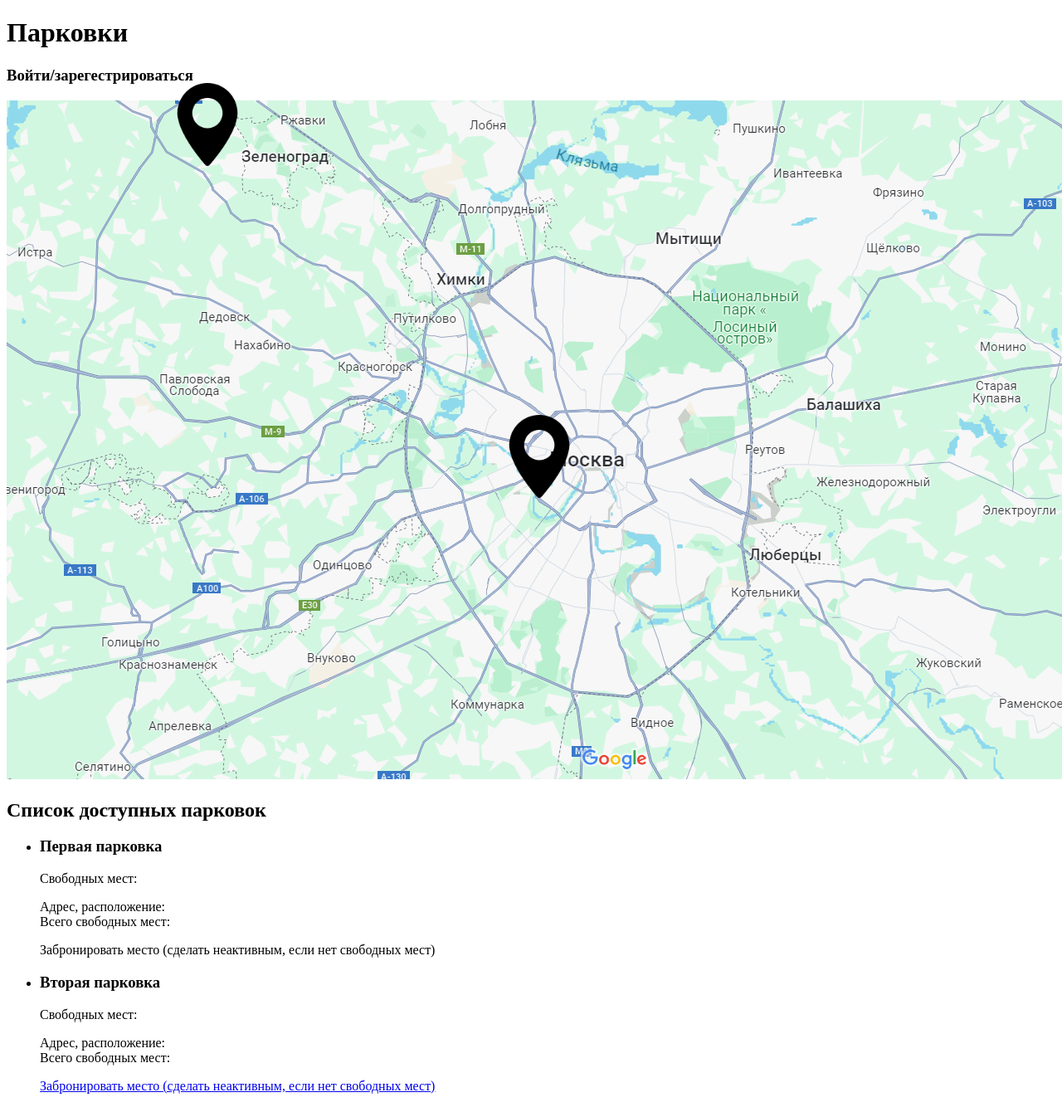
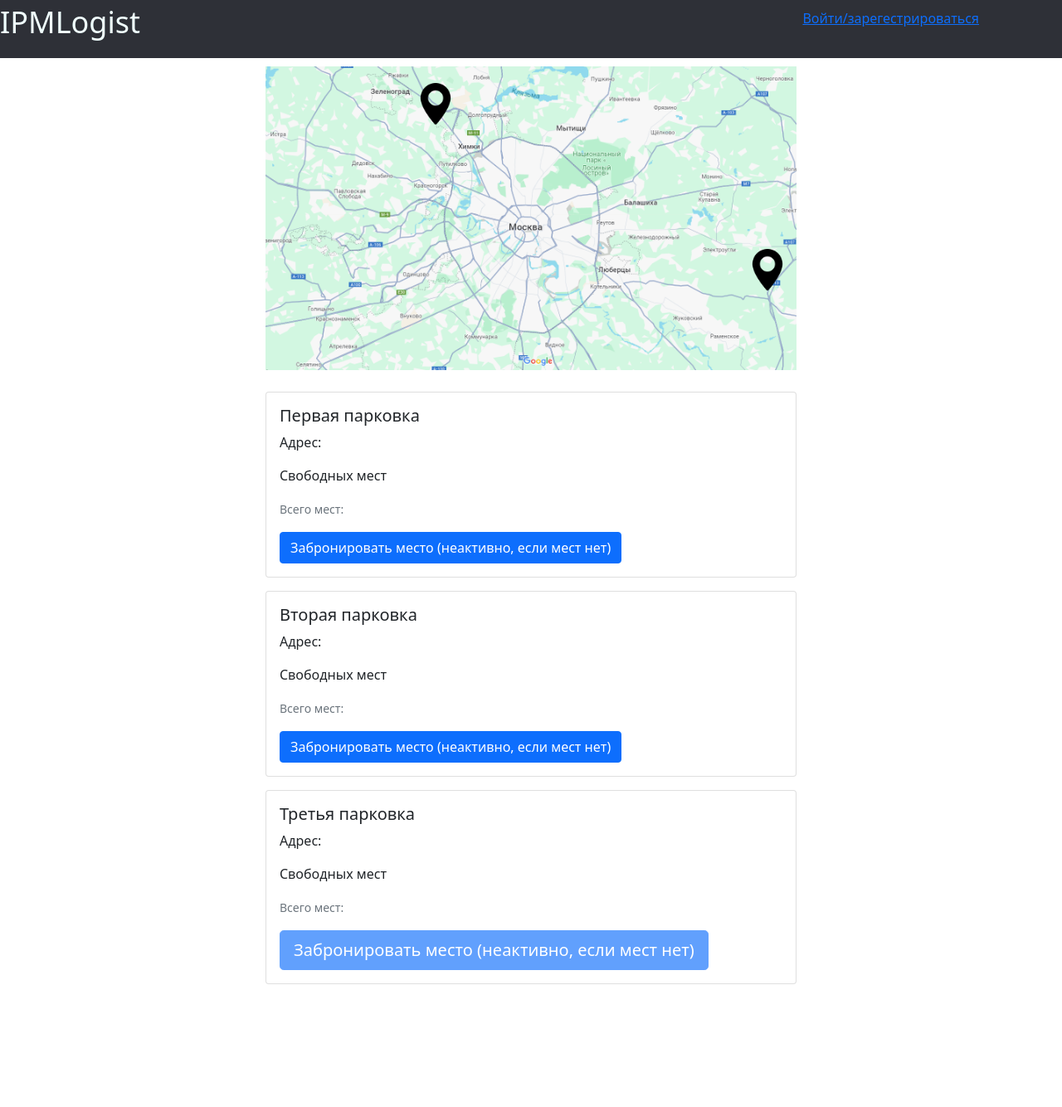
Before and after one commit to serggwp/parking_ipm, a Django app: page / in a window 1280 px wide; the page is wider, and only the part inside the window is pictured. Shown: that part at 83% size. After the commit the page ends 1186 px from the top of that part, so only its background shows below. Run offline with Django 5.2, Linux system fonts and the light colour scheme.

Commit message:
визуал

```diff
--- a/parkovka3/main_page/static/main_page/css/main_css.css
+++ b/parkovka3/main_page/static/main_page/css/main_css.css
@@ -1,16 +1,64 @@
+/* ----------------------------------ШАПКА------------------------------- */
+
+header {
+  width: 100%;
+  background: #2e3037;
+  height: 70px;
+  position: absolute;
+}
+
+.title {
+  color: azure;
+  font-size: 36px;
+  text-align: left;
+  position: relative;
+}
+
+.menu {
+  list-style: none;
+  position: absolute;
+  top: 10px;
+  right: 100px;
+}
+
+.autoriz {
+  text-align: right
+}
+
+
+/* -------------------------------КАРТА И ВСЕ С НЕЙ СВЯЗАННОЕ------------------------------ */
 
 .marker_icon {
-        position: absolute;
-        top: 100px;
-        left: 200px;
-        width: 100px;
-        height: 100px;
-      }
+  position: absolute;
+  top: 100px;
+  left: 500px;
+  width: 50px;
+  height: 50px;
+}
 
-.marker_icon_2{
-        position: absolute;
-        top: 500px;
-        left: 600px;
-        width: 100px;
-        height: 100px;
-      }
+.marker_icon_2 {
+  position: absolute;
+  top: 300px;
+  left: 900px;
+  width: 50px;
+  height: 50px;
+}
+
+/* .map_div {
+  background-color: rgb(240, 240, 240);
+} */
+
+.stat_map {
+  display: block;
+  margin: 2% auto 2% auto;
+  width: 50%;
+  height: 50%;
+}
+
+/* ---------------------------------------ПАРКОВКИ----------------------------------------------- */
+
+.parkings {
+  margin: 2% auto 2% auto;
+  width: 50%;
+  height: 50%;
+}
--- a/parkovka3/main_page/templates/main_page/layout.html
+++ b/parkovka3/main_page/templates/main_page/layout.html
@@ -7,10 +7,20 @@
     <meta charset="UTF-8">
     <meta name="viewport" content="width=device-width, initial-scale=1.0">
     <title>{%block title%}{%endblock%}</title>
+    <link href="https://cdn.jsdelivr.net/npm/bootstrap@5.0.2/dist/css/bootstrap.min.css" rel="stylesheet" integrity="sha384-EVSTQN3/azprG1Anm3QDgpJLIm9Nao0Yz1ztcQTwFspd3yD65VohhpuuCOmLASjC" crossorigin="anonymous">
     <link rel='stylesheet' href="{% static 'main_page/css/main_css.css' %}">
 </head>
 
 <body>
+    <div id = "wrap">
+        <header></header>
+    </div>
+
+    <div class = "title">IPMLogist</div>
+    <ul class = "menu">
+            <li><a href = "#">Войти/зарегестрироваться</a></li>
+    </ul>
+
     <main>
         {%block content%}
         {%endblock%}
--- a/parkovka3/main_page/templates/main_page/map.html
+++ b/parkovka3/main_page/templates/main_page/map.html
@@ -1,30 +1,27 @@
 {%extends 'main_page/layout.html'%}
 {% load static %}
 
-
 {%block title%} Страница с картой {%endblock%}
 {%block content%}
-<h1>Парковки</h1>
-<h3>Войти/зарегестрироваться</h3>
 
 <!-- карта -->
-<div class='map'>
+<div class='map_div'>
     <a href="#parking_one"><img src="{% static 'main_page/img/marker_icon.png' %}" class="marker_icon"></a>
     <a href="#parking_two"><img src="{% static 'main_page/img/marker_icon.png' %}" class="marker_icon_2"></a>
-    <img src="{% static 'main_page/img/Location.png' %}">
+    <img class = 'stat_map' src="{% static 'main_page/img/Location.png' %}">
 </div>
 
 
 <!-- cписок парковок -->
-<div class='parkings'>
+{% comment %} <div class='parkings'>
     <h2>Список доступных парковок</h2>
     <ul>
         <div class="parking_one">
             <li id='parking_one'>
                 <h3>Первая парковка</h3>
             </li>
-            <p>Свободных мест: </p>
-            <p>Адрес, расположение:<br> Всего свободных мест:</p>
+            <p>Свободных мест: {{ free_space_count }}</p>
+            <p>Адрес, расположение:<br> Всего мест: </p>
             <a>Забронировать место (сделать неактивным, если нет свободных мест)</a>
         </div>
         <div class="parking_two">
@@ -32,10 +29,42 @@
                 <h3>Вторая парковка</h3>
             </li>
             <p>Свободных мест: </p>
-            <p>Адрес, расположение:<br> Всего свободных мест:</p>
+            <p>Адрес, расположение:<br> Всего мест:</p>
             <a href='{%url "reserv"%}'>Забронировать место (сделать неактивным, если нет свободных мест)</a>
         </div>
     </ul>
+</div> {% endcomment %}
+
+<div class = 'parkings'>
+    <div class="card mb-3" id='parking_one'>
+        <div class="card-body">
+          <h5 class="card-title">Первая парковка</h5>
+          <p class="card-text">Адрес:</p>
+          <p class="card-text">Свободных мест</p>
+          <p class="card-text"><small class="text-muted">Всего мест:</small></p>
+          <a href="{%url 'reserv'%}" class="btn btn-primary">Забронировать место (неактивно, если мест нет)</a>
+        </div>
+      </div>
+
+      <div class="card mb-3" id='parking_two'>
+        <div class="card-body">
+          <h5 class="card-title">Вторая парковка</h5>
+          <p class="card-text">Адрес:</p>
+          <p class="card-text">Свободных мест</p>
+          <p class="card-text"><small class="text-muted">Всего мест:</small></p>
+          <a href="{%url 'reserv'%}" class="btn btn-primary">Забронировать место (неактивно, если мест нет)</a>
+        </div>
+      </div>
+
+      <div class="card mb-3" id='parking_three'>
+        <div class="card-body">
+          <h5 class="card-title">Третья парковка</h5>
+          <p class="card-text">Адрес:</p>
+          <p class="card-text">Свободных мест</p>
+          <p class="card-text"><small class="text-muted">Всего мест:</small></p>
+          <a href="{%url 'reserv'%}" class="btn btn-primary btn-lg disabled" role="button" aria-disabled="true">Забронировать место (неактивно, если мест нет)</a>
+        </div>
+      </div>
 </div>
 
 {%endblock%}
--- a/parkovka3/main_page/urls.py
+++ b/parkovka3/main_page/urls.py
@@ -3,6 +3,7 @@ from django.urls import path, include
 from . import views
 
 urlpatterns = [
-    path('', views.main_with_map, name='main_with_map'),  # главная страница
+    path('', views.main_with_map, name='main_with_map'), # главная страница
+    path('', views.free_space, name = 'mesta'),  # отображение свободных мест????
     path('reservation/', include('reservation.urls')),  # страница брони мест
 ]
--- a/parkovka3/main_page/views.py
+++ b/parkovka3/main_page/views.py
@@ -1,7 +1,6 @@
 from django.shortcuts import render
 from reservation.models import Reserv_mest_parkovki
 from django.db.models import Count
-
 # возвращает html первой страницы
 
 
@@ -13,10 +12,6 @@ def main_with_map(request):
 
 
 def free_space(request):
-    free_space_count = Reserv_mest_parkovki.objects.filter(status=True).count()
-
-    context = {
-        'free_space_count': free_space_count,
-    }
-
-    return render(request, 'main_page/map.html', context)
+    free_space_count = Reserv_mest_parkovki.objects.filter(status=False).count()
+    print('acjk', free_space_count)
+    return render(request, 'main_page/map.html', {'free_space_count': free_space_count})
--- a/parkovka3/parkovka3/settings.py
+++ b/parkovka3/parkovka3/settings.py
@@ -11,6 +11,7 @@ https://docs.djangoproject.com/en/5.0/ref/settings/
 """
 
 from pathlib import Path
+import os
 
 # Build paths inside the project like this: BASE_DIR / 'subdir'.
 BASE_DIR = Path(__file__).resolve().parent.parent
@@ -120,9 +121,6 @@ USE_TZ = True
 
 STATIC_URL = 'static/'
 
-STATICFILES_DIRS = [
-    BASE_DIR / "static",
-]
 
 # Default primary key field type
 # https://docs.djangoproject.com/en/5.0/ref/settings/#default-auto-field
--- a/parkovka3/reservation/models.py
+++ b/parkovka3/reservation/models.py
@@ -6,7 +6,7 @@ from django.db import models
 class Reserv_mest_parkovki(models.Model):
     mesto = models.CharField('Nazvanie', max_length=50)
     status = models.BooleanField(default=False)
-    user = models.CharField('User', max_length=50, default='', blank=True)
+    user = models.CharField('User', max_length=50, default='')
 
     def __str__(self):
         return self.mesto
--- /dev/null
+++ b/parkovka3/reservation/static/reservation/css/login.css
@@ -0,0 +1 @@
+/* ТУТ БУДЕТ ОБРАБАТЫВАТЬСЯ СТРАНИЦА С БРОНЬЮ МЕСТ */
--- a/parkovka3/reservation/templates/reservation/return_html.html
+++ b/parkovka3/reservation/templates/reservation/return_html.html
@@ -7,10 +7,13 @@
     <meta name="viewport" content="width=device-width, initial-scale=1.0">
     <title>Вернуться на главную</title>
     <link rel = 'stylesheet' href = "{% static 'reservation/css/main_reserv.css' %}">
+    <link href="https://cdn.jsdelivr.net/npm/bootstrap@5.0.2/dist/css/bootstrap.min.css" rel="stylesheet" integrity="sha384-EVSTQN3/azprG1Anm3QDgpJLIm9Nao0Yz1ztcQTwFspd3yD65VohhpuuCOmLASjC" crossorigin="anonymous">
 </head>
 <body>
     <main>
-        <a href = '{%url "main_with_map"%}'> <h1>Вернуться на главную</h1> </a>
+        <h2>Место успешно зарезервировано! <h2>
+        <a href = '{%url "main_with_map"%}'> <button type="button" class="btn btn-primary btn-sm">Вернуться на главную</button> </a>
+        <p> Отменить бронь?? <p>
     </main>
 </body>
 </html>
--- a/parkovka3/reservation/views.py
+++ b/parkovka3/reservation/views.py
@@ -1,9 +1,6 @@
-from django.shortcuts import render, redirect
+from django.shortcuts import render
 from .models import Reserv_mest_parkovki
-from .forms import Reserv_Form
 from django.views.generic import UpdateView
-from django.urls import reverse
-
 
 # страница брони мест
 def reserv(request):
```
Also changed, not shown: parkovka3/reservation/css/reservation/main_reserv.css (deleted, +0 -10 lines), parkovka3/reservation/static/reservation/css/main_reserv.css (added, +35 -0 lines), parkovka3/reservation/templates/reservation/login.html (+6 -4 lines), parkovka3/reservation/templates/reservation/reserv.html (+11 -5 lines), parkovka3/reservation/templates/reservation/reserv_main.html (+10 -1 lines), parkovka3/db.sqlite3, parkovka3/reservation/migrations/0006_alter_reserv_mest_parkovki_user.py (added), parkovka3/reservation/urls.py (line endings or trailing spaces).
